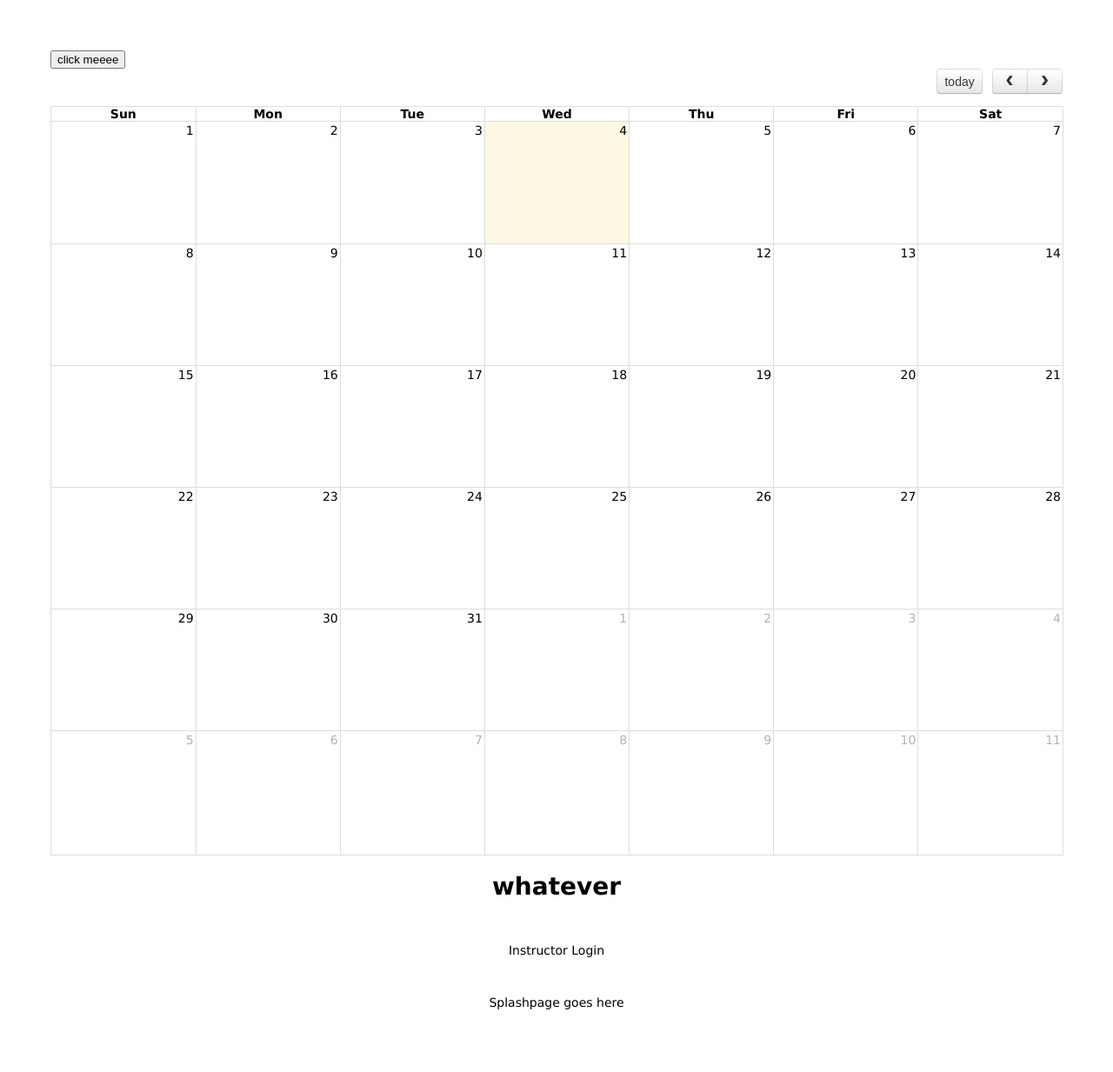
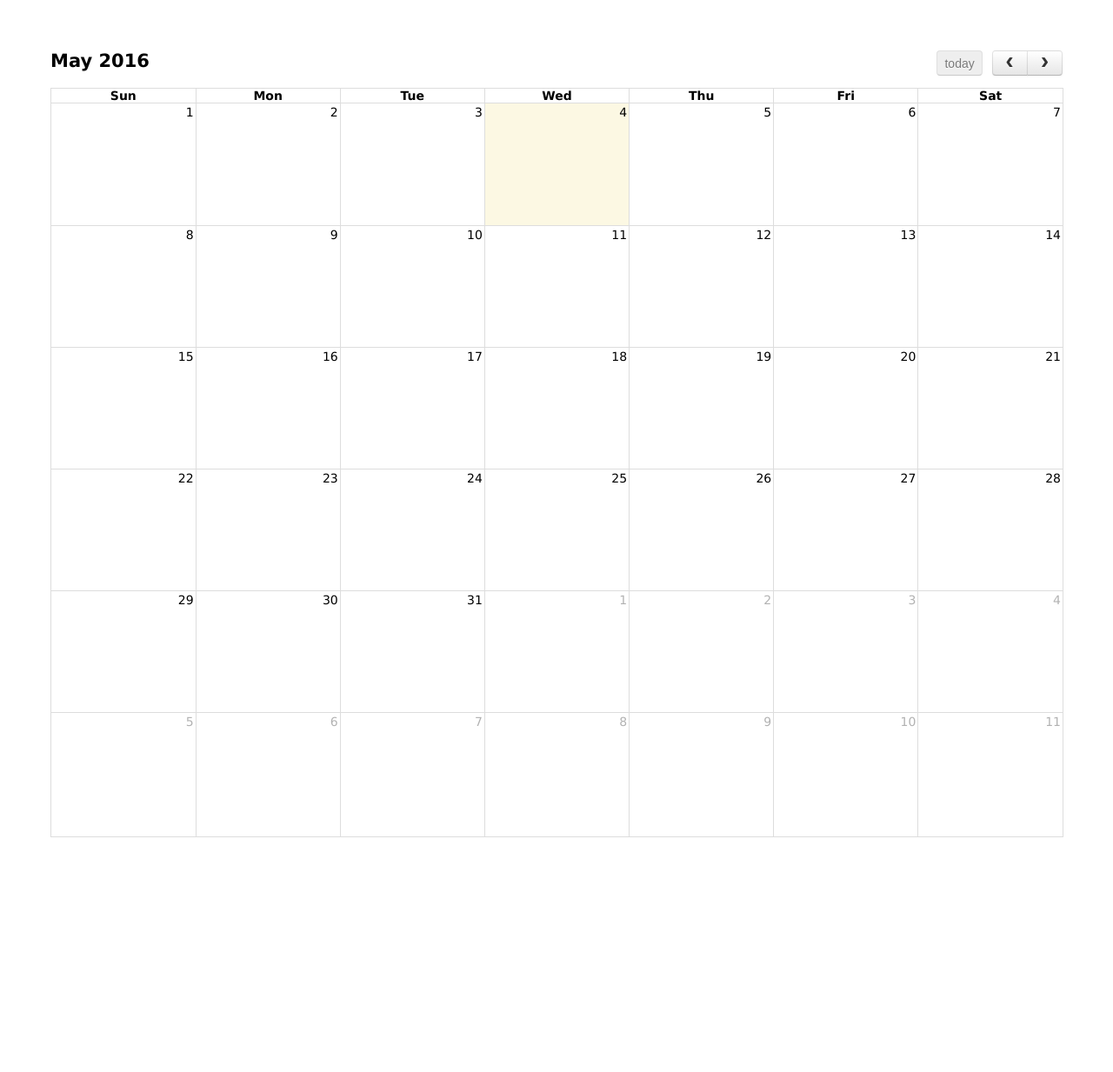
Before and after one commit to ilya0/kellie_app, a Node server app: page /calendar/ in a window 1280 px wide. Shown: the whole page at 87% size. After the commit the page ends 963 px from the top, so only its background shows below. Run offline with Node 20, Linux system fonts and the light colour scheme; data that the repository does not hold is empty; some libraries are stand-ins or nearby versions.

Commit message:
changes to js file

```diff
--- a/public/javascripts/calendar.js
+++ b/public/javascripts/calendar.js
@@ -1,62 +1,25 @@
-
 
 $(document).ready(function() {
 
-    // page is now ready, initialize the calendar...
+    $('#calendar').fullCalendar({
 
-    $('#calendar').fullCalendar({
+      events: {
+        url: "/calendar/feed.json",
+        type: "GET",
+        color: "blue"
+      },
+
       dayClick: function() {
         var text = prompt("Add your event", " ");
-        console.log(text);
-        // $.ajax({
-        //     type: 'POST',
-        //     url: '/calendar',
-        //     data: {title: text},
-        //     success: function(message) {
-        //         console.log(message);
-        //     }
-        // });
+        var data = $(this).data();
         $.ajax({
           type: "POST",
           url: "/calendar",
-           data: {title: text},
-           success: function(events)
-             {
-                     $('#calendar').fullCalendar('removeEvents');
-                     $('#calendar').fullCalendar('addEventSource', events);
-                     $('#calendar').fullCalendar('rerenderEvents' );
-              }
+          data: {title: text, date: data.date}
+        }).done(function(response){
+          console.log(response);
         });
       }
     });
 
-
-
-// $('#buttonHi').on('click', function() {
-//     console.log('You did it!')
-//     $('#calendar').fullCalendar({
-//     events: {
-//             type: 'GET',
-//             url: '/calendar',
-//             error: function() {
-//                 alert('error!');
-//             },
-//             success: function(reply) {
-//                 console.log(reply.first);
-//                 callback(reply.first)
-//             },
-//             color: 'yellow',
-//             textColor: 'black'
-//         },
-//     eventClick: function(event) {
-//         if (event.url) {
-//             window.open(event.url);
-//             return false;
-//         }
-//     }
-// })
-// });
-
-$('#calendar').fullCalendar( 'addEventSource', source );
-
 });
--- a/routes/calendar.js
+++ b/routes/calendar.js
@@ -6,8 +6,8 @@
 
 router.get('/', function(req, res, next) {
   Event.find({}, function(err, events){
-    if (err) throw err
-    console.log('events: ' + events)
+    if (err) throw err;
+    console.log('events: ' + events);
   });
   res.render('calendar');
 });
@@ -20,7 +20,7 @@
   newEvent.end = new Date(2016, 04, 10);
   newEvent.save(function(err) {
     if (err) throw err;
-    console.log(newEvent)
+    console.log(newEvent);
     res.json({success: true, message: newEvent});
   });
 });
--- a/views/calendar.ejs
+++ b/views/calendar.ejs
@@ -5,47 +5,15 @@
     <link rel='stylesheet' href='/fullCalendar/fullcalendar.css' />
     <link rel='stylesheet' href='/stylesheets/style.css' />
 
-    <script src='https://cdnjs.cloudflare.com/ajax/libs/jquery/3.0.0-beta1/jquery.min.js'></script>
+    <script src="https://code.jquery.com/jquery-2.2.3.js" integrity="sha256-laXWtGydpwqJ8JA+X9x2miwmaiKhn8tVmOVEigRNtP4=" crossorigin="anonymous"></script>
     <script src='https://cdnjs.cloudflare.com/ajax/libs/moment.js/2.13.0/moment.min.js'></script>
     <script src='/fullCalendar/fullcalendar.js'></script>
     <script src='/javascripts/calendar.js'></script>
   </head>
-  <body>
-    <button id="buttonHi">click meeee</button>
+    <body>
     <div id="calendar"></div>
-    <h1>whatever</h1>
-    <br>
-  <div class="instructor">
-    <p> Instructor Login </p>
-  </div>
-  <div>
-    <br>
-    <p>Splashpage goes here</p>
-    <script>
-      $('#buttonHi').on('click', function() {
-    console.log('You did it!')
-    $('#calendar').fullCalendar({
-    events: {
-            type: 'GET',
-            url: '/calendar',
-            error: function() {
-                alert('error!');
-            },
-            success: function(reply) {
-                console.log(reply.first);
-                callback(reply.first)
-            },
-            color: 'yellow',
-            textColor: 'black'
-        },
-    eventClick: function(event) {
-        if (event.url) {
-            window.open(event.url);
-            return false;
-        }
-    }
-})
-});
+    <script src='/javascripts/calendar.js'></script>
+
     </script>
   </body>
 </html>
```
Lines whose indentation alone changed are shown as unchanged.
